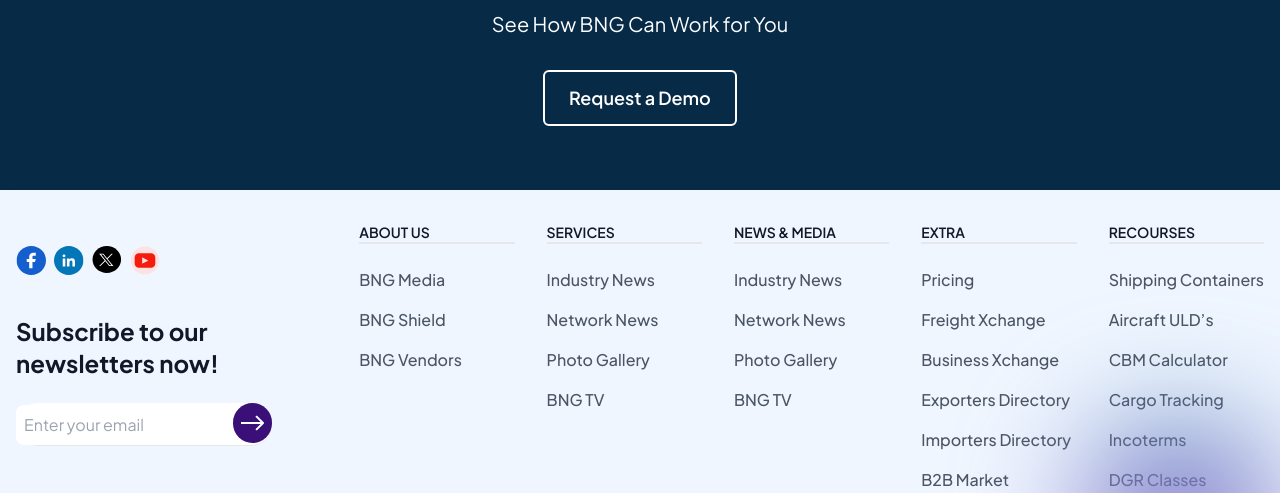
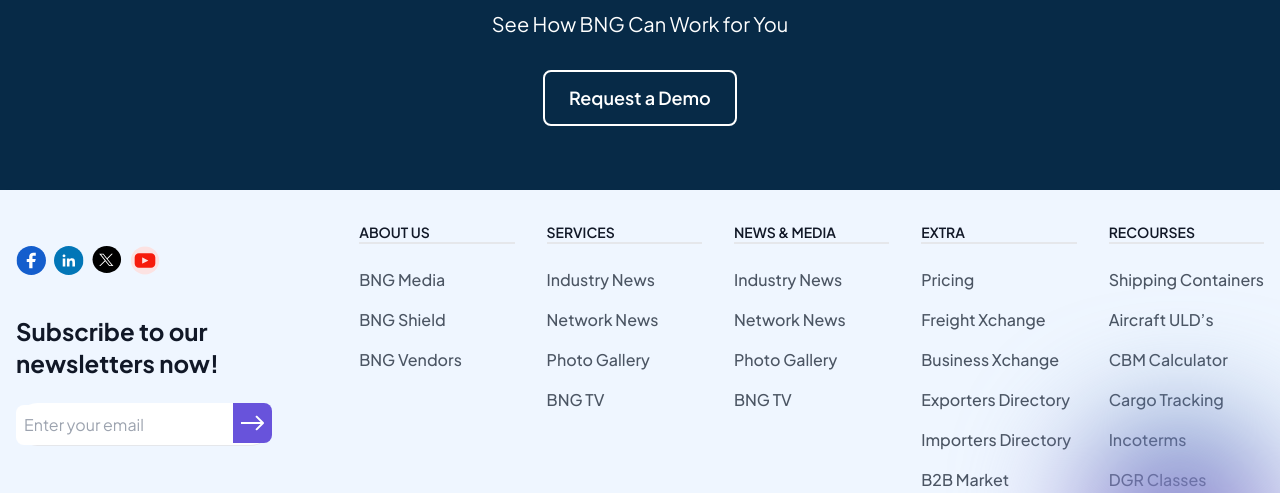
Before and after one commit to shivamchawla98/bng_website, a Next.js app: page /contact in a window 1280 px wide. Shown: the part 1423-1916 px from the top of the page. Built offline with nearby package versions, Linux system fonts and the light colour scheme.

Commit message:
build issue image name typo fixes and footer newletter button fix

```diff
--- a/src/components/Cta.jsx
+++ b/src/components/Cta.jsx
@@ -11,7 +11,7 @@ function Cta() {
       See How BNG Can Work for You
     </p>
     <button
-      className="mt-8 px-6 py-3 border-2 border-white text-white text-lg font-semibold rounded-md hover:bg-white hover:text-[#072a47] transition-all duration-300">
+      className="mt-8 px-6 py-3 border-2 border-white text-white text-lg font-semibold rounded-lg hover:bg-white hover:text-[#072a47] transition-all duration-300">
       Request a Demo
     </button>
   </div>
--- a/src/components/Footer/Footer.jsx
+++ b/src/components/Footer/Footer.jsx
@@ -34,7 +34,7 @@ const Footer = () => {
                   className="rounded-lg p-2 bg-white border-primary"
                   placeholder="Enter your email"
                 />
-                <button className=" p-2  py-[12px] ml-2 bg-primary border-white rounded-full">
+                <button className=" p-2  py-[12px] ml-2  bg-gradient-to-tr from-[#6853DB] to-[#6853DB] border-white rounded-r-lg">
                   <svg
                     width="23"
                     height="16"
--- a/src/page-components/Benifits/OurCoreValues.jsx
+++ b/src/page-components/Benifits/OurCoreValues.jsx
@@ -1,7 +1,7 @@
 import React, { useRef } from "react";
 import { FeatureCard } from "../OurCompany/FeatureCard";
 import MembersAreaImage from "@/app/images/benifits/Members-Area-detail.jpg";
-import GlobalReachImage from "@/app/images/benifits/Global-Reach-detail.JPG";
+import GlobalReachImage from "@/app/images/benifits/Global-Reach-detail.jpg";
 import BusinessXchangeImage from "@/app/images/benifits/Business-Xchange-detail.jpg";
 import FreightXchangeImage from "@/app/images/benifits/Freight-Xchange-detail.jpg";
 import TrustedPartnersImage from "@/app/images/benifits/Trusted-Partners-detail.jpg";
--- a/src/page-components/Benifits/WhyUs.jsx
+++ b/src/page-components/Benifits/WhyUs.jsx
@@ -2,7 +2,7 @@ import Image from "next/image";
 import grid1 from "@/app/images/benifits/Marketing-PR-detail.jpg";
 import grid2 from "@/app/images/benifits/24-7-Support-detail.jpg";
 import grid3 from "@/app/images/benifits/Annual-Meetings-detail.jpg";
-import grid4 from "@/app/images/benifits/Trade-directory-detail.jpg";
+import grid4 from "@/app/images/benifits/Trade-Directory-detail.jpg";
 import grid5 from "@/app/images/benifits/Advanced-Tools-detail.jpg";
 import grid6 from "@/app/images/benifits/Real-timechat-detail.jpg";
 import grid7 from "@/app/images/benifits/Live-Talk-detail.png";
```
